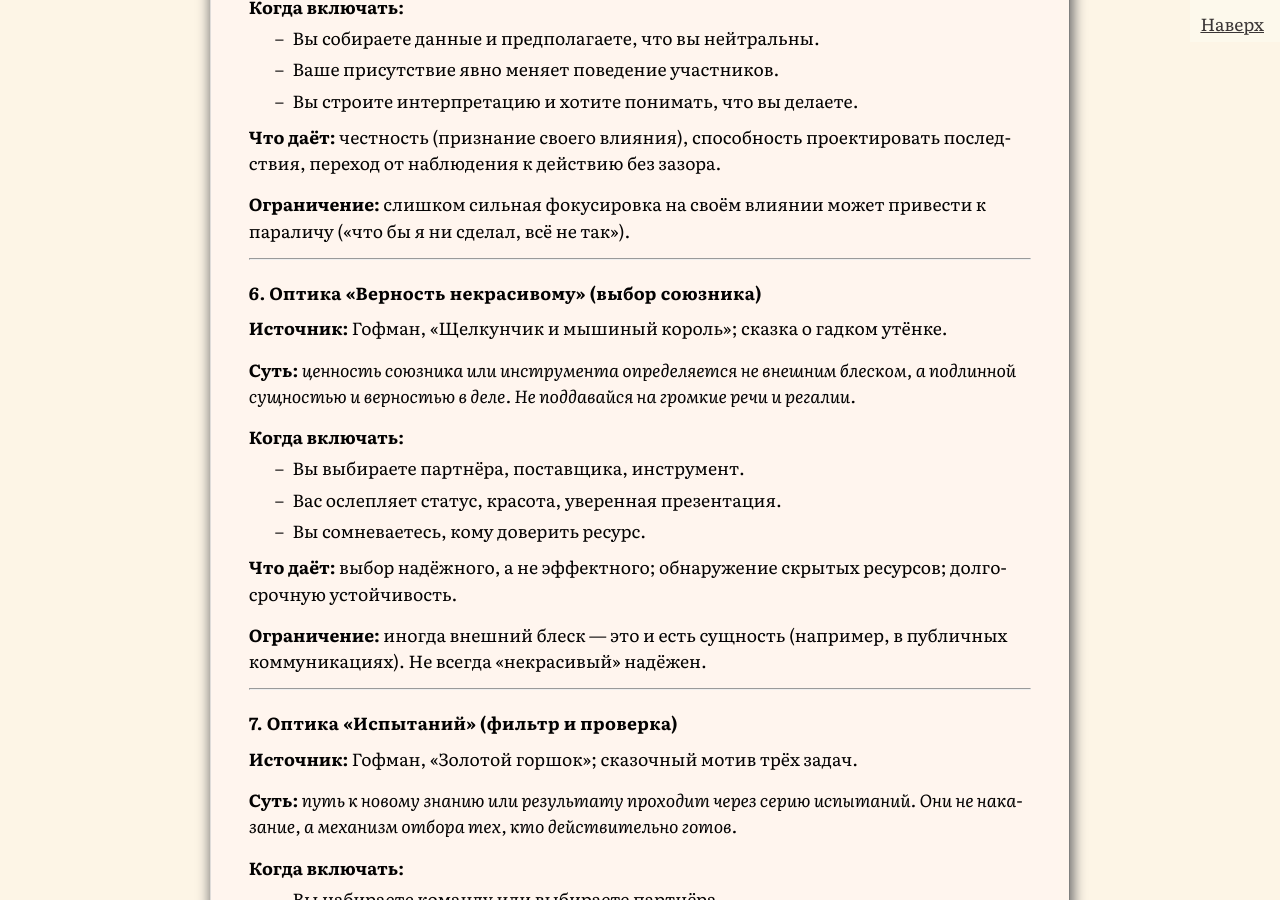
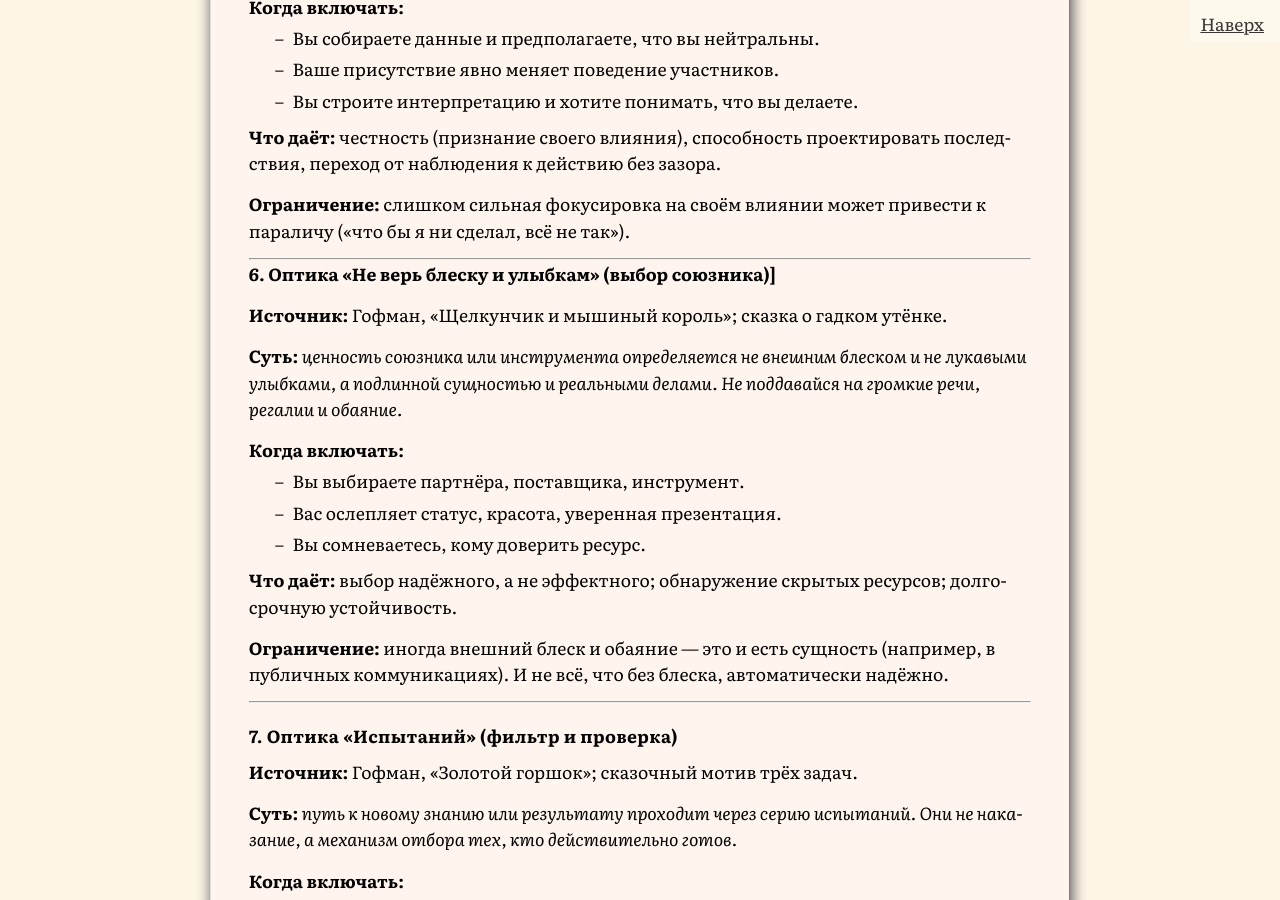
Before and after one commit to SergSi/land-use-art, a Jekyll site: the page built from _posts/2026-06-09-skaz.md, in a window 1280 px wide and 900 px high, scrolled down 13533 px. Built offline with Jekyll 4.4.1, drawn with Linux system fonts in a browser that asks for light colours; some web fonts are replaced.

Commit message:
Update 2026-06-09-skaz.md

```diff
--- a/_posts/2026-06-09-skaz.md
+++ b/_posts/2026-06-09-skaz.md
@@ -360,20 +360,21 @@ class: analitika
 
 ---
 
-#### 6. Оптика «Верность некрасивому» (выбор союзника)
+**6. Оптика «Не верь блеску и улыбкам» (выбор союзника)]**
 
 **Источник:** Гофман, «Щелкунчик и мышиный король»; сказка о гадком утёнке.
 
-**Суть:** *ценность союзника или инструмента определяется не внешним блеском, а подлинной сущностью и верностью в деле. Не поддавайся на громкие речи и регалии.*
+**Суть:** *ценность союзника или инструмента определяется не внешним блеском и не лукавыми улыбками, а подлинной сущностью и реальными делами. Не поддавайся на громкие речи, регалии и обаяние.*
 
 **Когда включать:**
+
 - Вы выбираете партнёра, поставщика, инструмент.
 - Вас ослепляет статус, красота, уверенная презентация.
 - Вы сомневаетесь, кому доверить ресурс.
 
 **Что даёт:** выбор надёжного, а не эффектного; обнаружение скрытых ресурсов; долгосрочную устойчивость.
 
-**Ограничение:** иногда внешний блеск — это и есть сущность (например, в публичных коммуникациях). Не всегда «некрасивый» надёжен.
+**Ограничение:** иногда внешний блеск и обаяние — это и есть сущность (например, в публичных коммуникациях). И не всё, что без блеска, автоматически надёжно.
 
 ---
 
```
